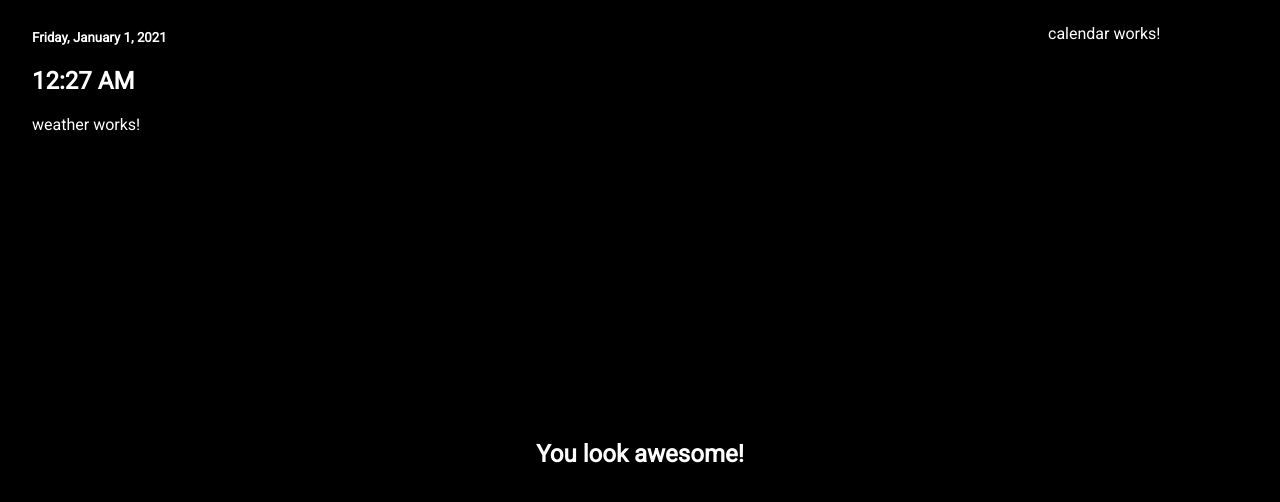
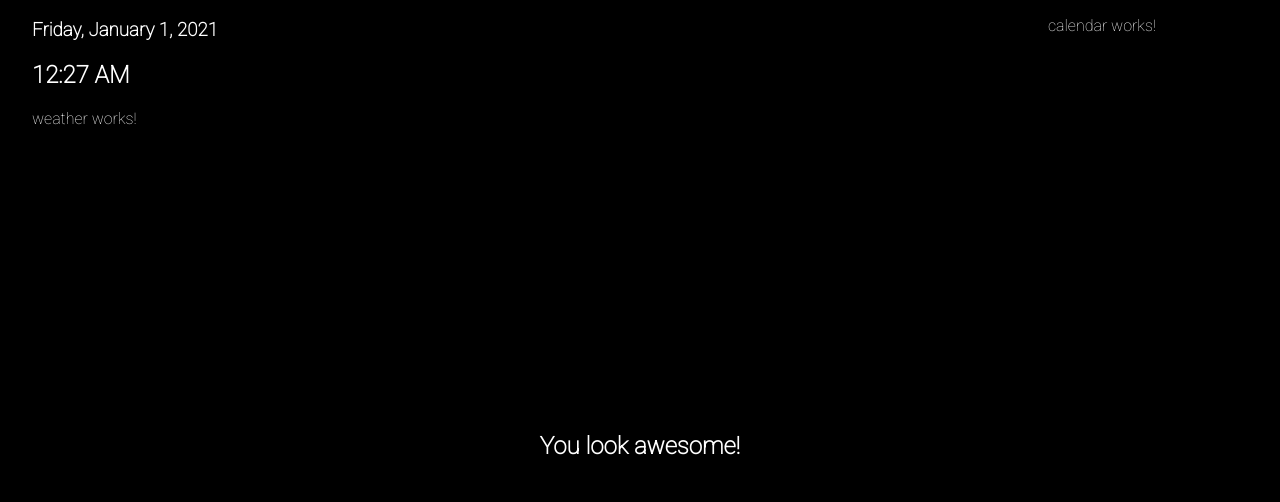
Before and after one commit to hussam-radwan/mirror, an Angular app: page / in a window 1280 px wide. Shown: the top 502 px of the page. Built offline with nearby package versions, Linux system fonts and the light colour scheme; no server answers.

Commit message:
FIX : fonts for arabic and english

```diff
--- a/src/app/app.component.css
+++ b/src/app/app.component.css
@@ -1,11 +1,4 @@
-body {
-    background-color: black;
-    color: white;
-    font-family: "Roboto","Tajawal", sans-serif;
-    font-size: 48px;
-    padding:0px;
-    margin:0px;
-  }
+
 
   .container {
 
--- a/src/app/components/time/time.component.html
+++ b/src/app/components/time/time.component.html
@@ -1,2 +1,2 @@
-<h5>{{now | date:'fullDate'}}</h5>
+<h3>{{now | date:'fullDate'}}</h3>
 <h2>{{now | date:'shortTime'}}</h2>
--- a/src/index.html
+++ b/src/index.html
@@ -1,5 +1,6 @@
 <!doctype html>
 <html lang="en">
+
   <head>
     <meta charset="utf-8">
     <title>Mirror</title>
@@ -7,19 +8,24 @@
     <meta name="viewport" content="width=device-width, initial-scale=1">
     <link rel="icon" type="image/x-icon" href="favicon.ico">
     <!-- use the font -->
-  <link href='http://fonts.googleapis.com/css?family=Roboto' rel='stylesheet' type='text/css'>
+    <link rel="preconnect" href="https://fonts.gstatic.com">
+    <link href="https://fonts.googleapis.com/css2?family=Roboto:wght@100&display=swap" rel="stylesheet">
     <!-- Arabic -->
     <link rel="preconnect" href="https://fonts.gstatic.com">
-  <link href="https://fonts.googleapis.com/css2?family=Tajawal:wght@300&display=swap" rel="stylesheet">
+    <link href="https://fonts.googleapis.com/css2?family=Almarai:wght@300&display=swap" rel="stylesheet">
     <style>
       body {
-      font-family: 'Roboto', sans-serif;
         background-color: black;
         color: white;
+        font-family: "Roboto", "Almarai", sans-serif;
+        padding: 0;
+        margin: 0;
       }
     </style>
   </head>
+
   <body>
     <app-root></app-root>
   </body>
+
 </html>
```
Lines whose indentation alone changed are shown as unchanged.
